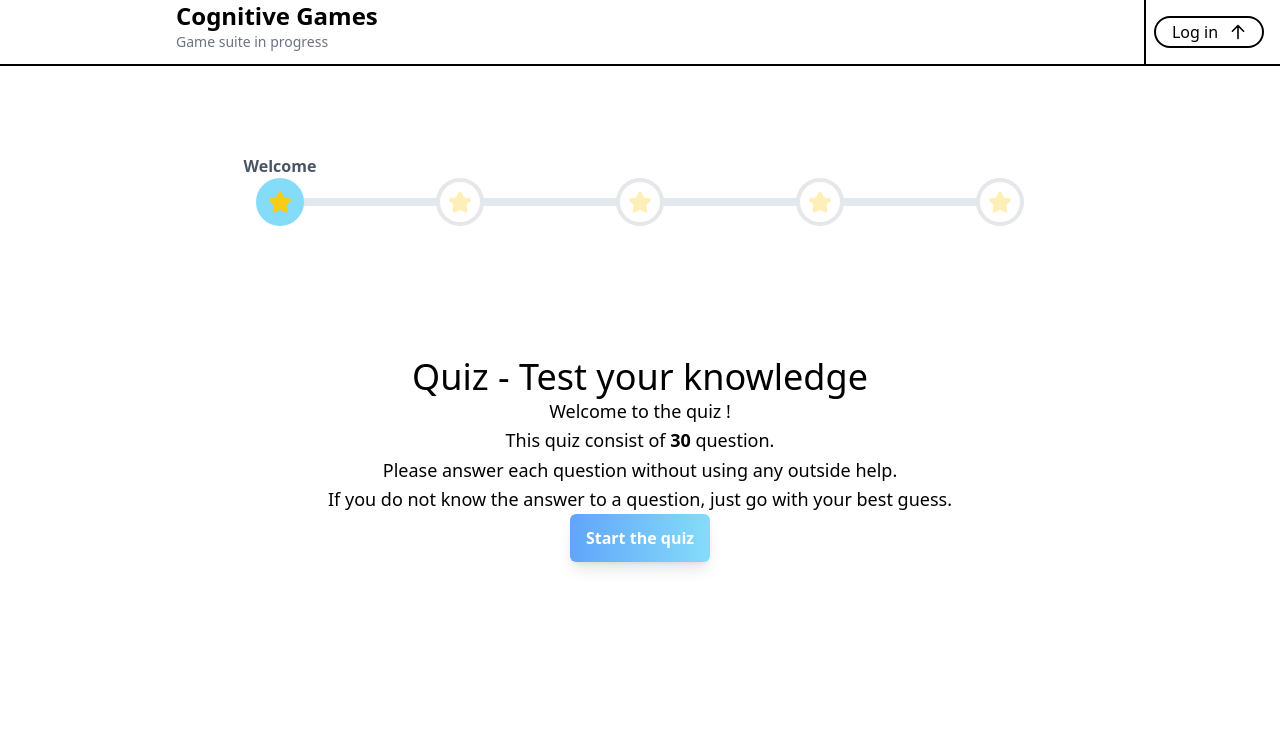
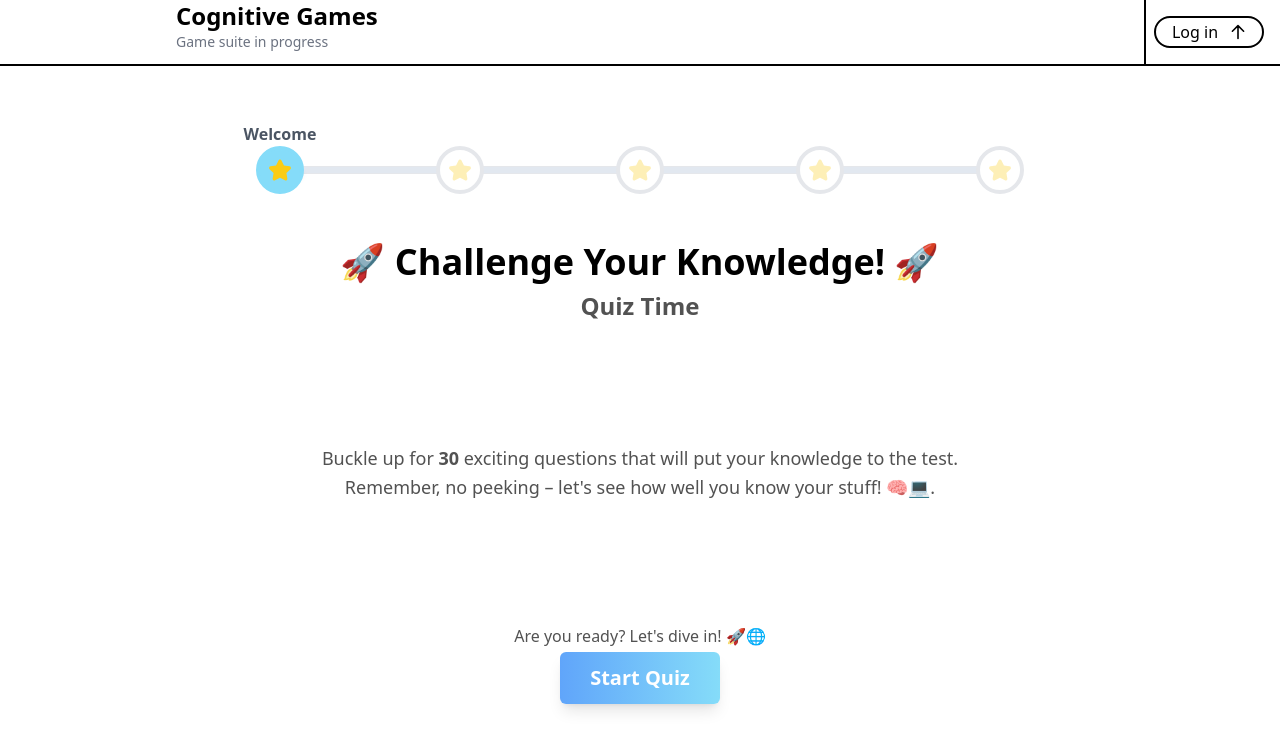
Before and after one commit to safinazbg/Panum-games, a Vue app: page /DeclarativeKnowledge in a window 1280 px wide. Shown: the top 750 px of the page. Built offline with nearby package versions, Linux system fonts and the light colour scheme.

Commit message:
changed some ui

```diff
--- a/src/components/declarativeKnowledge/DeclarativeKnowledge.vue
+++ b/src/components/declarativeKnowledge/DeclarativeKnowledge.vue
@@ -1,8 +1,8 @@
 <template>
-  <div class="min-h-screen">
+  <div class="min-h-screen flex flex-col ">
     <PanumNavigation/>
     <div
-      class="  max-w-3xl mx-auto text-center mt-24 min-h-[400px] flex flex-col justify-between"
+        class="  max-w-3xl mx-auto text-center my-16 w-full  flex-grow flex flex-col justify-between"
     >
       <div class="h-20 flex items-center relative w-full justify-between">
         <!--        <div class="border-gray-500"></div>-->
@@ -17,41 +17,48 @@
         <!--                <div class="text-red-500"></div>-->
         <!--                <div class="text-blue-500"></div>-->
         <!--                <div class="text-yellow-500"></div>-->
-      <div class="border w-[94%] mx-6 bg-slate-200 h-2 rounded-md absolute" >
+        <div class="border w-[94%] mx-6 bg-slate-200 h-2 rounded-md absolute">
           <div class=" w-full shadow-md h-2 bg-slate-700 transition-all duration-500 ease-in-out"
                :style="{ width: progress && !isNaN(progress) ? progress + '%' : 0 + '%', backgroundColor: progress && !isNaN(progress) ? '#85dcf9' : '' }"></div>
         </div>
         <div class="  relative " v-for="(style, view) in viewStyles" :key="view">
-          <p class="absolute -top-6 text-gray-600 font-bold left-1/2 -translate-x-1/2 whitespace-nowrap opacity-0 duration-500 transition-opacity" :class="[{'opacity-100': currentView === view}]">
+          <p class="absolute -top-6 text-gray-600 font-bold left-1/2 -translate-x-1/2 whitespace-nowrap opacity-0 duration-500 transition-opacity"
+             :class="[{'opacity-100': currentView === view}]">
             {{ view }}
           </p>
-          <div :class="['h-12 w-12 rounded-full border-4 transition-all duration-500 delay-100 ', { ' border-[#85dcf9] bg-[#85dcf9]': isViewReached(view) }, { '!bg-white': !isViewReached(view) } ]">
-            <component :is="style.image" alt="" class=" z-40 grid  h-full place-items-center transition-all duration-500" :class="{ '!opacity-30 bounce': !isViewReached(view) }" />
+          <div
+              :class="['h-12 w-12 rounded-full border-4 transition-all duration-500 delay-100 ', { ' border-[#85dcf9] bg-[#85dcf9]': isViewReached(view) }, { '!bg-white': !isViewReached(view) } ]">
+            <component :is="style.image" alt=""
+                       class=" z-40 grid  h-full place-items-center transition-all duration-500"
+                       :class="{ '!opacity-30 bounce': !isViewReached(view) }"/>
           </div>
         </div>
       </div>
 
-    <div v-if="!gameStarted">
-      <h1 class="text-4xl ">Quiz - Test your knowledge</h1>
-      <p class="leading-relaxed text-lg">
-        Welcome to the quiz ! <br/>
-        This quiz consist of
+      <div v-if="!gameStarted" class="flex-grow flex my-8 flex-col items-center justify-between ">
+        <h1 class="text-4xl font-bold">  🚀 Challenge Your Knowledge! 🚀 <br> <span class="text-neutral-600 font-semibold text-2xl">Quiz Time</span>
+        </h1>
+        <p class="leading-relaxed text-lg text-neutral-600">
+          Buckle up for
           <strong>{{ totalQuestions }}</strong>
-        question. <br/>
-        Please answer each question without using any outside help. <br/>
-        If you do not know the answer to a question, just go with your best
-        guess.
+          exciting questions that will put your knowledge to the test.
+          <br>
+          Remember, no peeking – let's see how well you know your stuff! 🧠💻. <br/>
         </p>
+        <div class="flex text-neutral-600 flex-col items-center gap-1">
+          Are you ready? Let's dive in! 🚀🌐
+
           <button
-          class="gamifiedButton"
+              class="gamifiedButton w-40 text-xl"
               @click="startGame"
           >
-        Start the quiz
+            Start Quiz
           </button>
         </div>
-    <div v-if="gameStarted">
+      </div>
+      <div v-if="gameStarted" class="flex-grow flex  my-8 flex-col justify-between">
         <div v-if="!showResult" class="">
-        <h2 class="text-3xl my-2">
+          <h2 class="text-3xl my-2 !text-neutral-700">
             Question <strong>{{ currentQuestionIndex[currentView] + 1 }}</strong> of
             <strong>{{ questionsPrRound }}</strong>
           </h2>
@@ -61,21 +68,38 @@
               @answer="answerQuestion"
           />
         </div>
-      <div v-if="showResult" class="space-y-4">
+        <div v-if="showResult" class="space-y-4 my-6 flex-grow flex flex-col h-full justify-between ">
+          <p class="text-4xl pb-8">🔍⚡️ Knowledge Mastery Unleashed! ⚡️🌍
+          </p>
           <div v-for="(evaluation, category) in evaluations" :key="evaluation">
-          <div v-if="evaluation.correctAnswers > 0">
-            <p class="text-2xl" :class="'text-' + viewStyles[currentView].color + '-500'">
-              {{ category }}: {{ evaluation.correctAnswers }} correct
-              answers
+            <div>
+              <p class="text-xl" :class="'text-' + viewStyles[currentView].color + '-500'">
+              <span v-if="category === 'Social Science'" class="">
+                🧠 Social Science: <strong>{{ evaluation.correctAnswers }} Correct Answers! </strong>
+              </span>
+                <span v-if="category === 'Natural Science' " class="">
+                🌿 Natural Science:  <strong>{{ evaluation.correctAnswers }}
+ Correct Answers!</strong>
+
+              </span>
+                <span v-if="category === 'Humanities' " class="">
+📜 Humanities:  <strong>{{ evaluation.correctAnswers }} Correct Answers!</strong>
+
+
+              </span>
+                <!--              {{ category }}: {{ evaluation.correctAnswers }} correct-->
+                <!--              answers-->
               </p>
             </div>
           </div>
-        <p class="text-2xl">Thank you for playing !</p>
+          <div class="flex flex-col items-center gap-2">
+            <p class="text-md">🙌 Thank you for playing and embracing the adventure of knowledge!🌍</p>
             <button class="gamifiedButton"
                     @click="resetGame"
             >
               Return to homepage
             </button>
+          </div>
         </div>
 
       </div>
@@ -105,7 +129,7 @@ export default {
     const naturalScienceQuestions = ref(questions['Natural Science']);
     const humanitiesQuestions = ref(questions['Humanities']);
     const questionsPrRound = 10
-    const totalQuestions =  socialScienceQuestions.value.length + naturalScienceQuestions.value.length + humanitiesQuestions.value.length
+    const totalQuestions = socialScienceQuestions.value.length + naturalScienceQuestions.value.length + humanitiesQuestions.value.length
     const views = [
       'Welcome',
       'Social Science',
@@ -113,12 +137,12 @@ export default {
       'Humanities',
       'Feedback',
     ]
-    const viewStyles =  {
-      'Welcome': { color: 'gray-500', image: StarIcon },
-      'Social Science': { color: 'red-500', image: StarIcon },
-      'Natural Science': { color: 'blue-500', image: StarIcon },
-      'Humanities': { color: 'yellow-500', image: StarIcon },
-      'Feedback': { color: 'gray-500', image: StarIcon },
+    const viewStyles = {
+      'Welcome': {color: 'gray-500', image: StarIcon},
+      'Social Science': {color: 'red-500', image: StarIcon},
+      'Natural Science': {color: 'blue-500', image: StarIcon},
+      'Humanities': {color: 'yellow-500', image: StarIcon},
+      'Feedback': {color: 'gray-500', image: StarIcon},
     }
 
 
@@ -138,7 +162,7 @@ export default {
       const viewIndex = views.indexOf(currentView.value);
       const answeredQuestions = currentQuestionIndex[currentView.value] ? currentQuestionIndex[currentView.value] : 0;
       const totalQuestions = questionsPrRound;
-      const totalProgress = Math.min((viewIndex * 25 ) + 3  + (answeredQuestions / totalQuestions * 20),100)
+      const totalProgress = Math.min((viewIndex * 25) + 3 + (answeredQuestions / totalQuestions * 20), 100)
       // Calculate progress as a percentage
       return totalProgress;
     });
--- a/src/components/declarativeKnowledge/QuestionAll.vue
+++ b/src/components/declarativeKnowledge/QuestionAll.vue
@@ -6,9 +6,9 @@
       </p>
       <hr />
       <div class="grid grid-cols-2 gap-6 my-6">
-      <div v-for="(option, index) in question && question.options" :key="index" >
+      <div v-for="(option, index) in question && shuffledOptions()" :key="index" >
         <button
-          class="gamifiedButton w-full h-24"
+          class="gamifiedButton w-full h-24 capitalize text-xl !text-neutral-800"
           @click="checkOption(option)"
         >
           {{ option }}
@@ -57,7 +57,26 @@ export default {
       // }, 2000);
     };
 
-    return { isCorrect, checkOption };
+    const shuffledOptions = () =>  {
+      // Fisher-Yates shuffle algorithm
+      let shuffled = [...props.question.options];
+      let currentIndex = shuffled.length;
+      let randomIndex;
+
+      while (currentIndex !== 0) {
+        randomIndex = Math.floor(Math.random() * currentIndex);
+        currentIndex--;
+
+        [shuffled[currentIndex], shuffled[randomIndex]] = [
+          shuffled[randomIndex],
+          shuffled[currentIndex]
+        ];
+      }
+      return shuffled;
+    }
+
+
+    return { isCorrect, checkOption, shuffledOptions };
     // return { showFeedback, isCorrect, checkOption };
   },
 };
```
Lines whose indentation alone changed are shown as unchanged.
